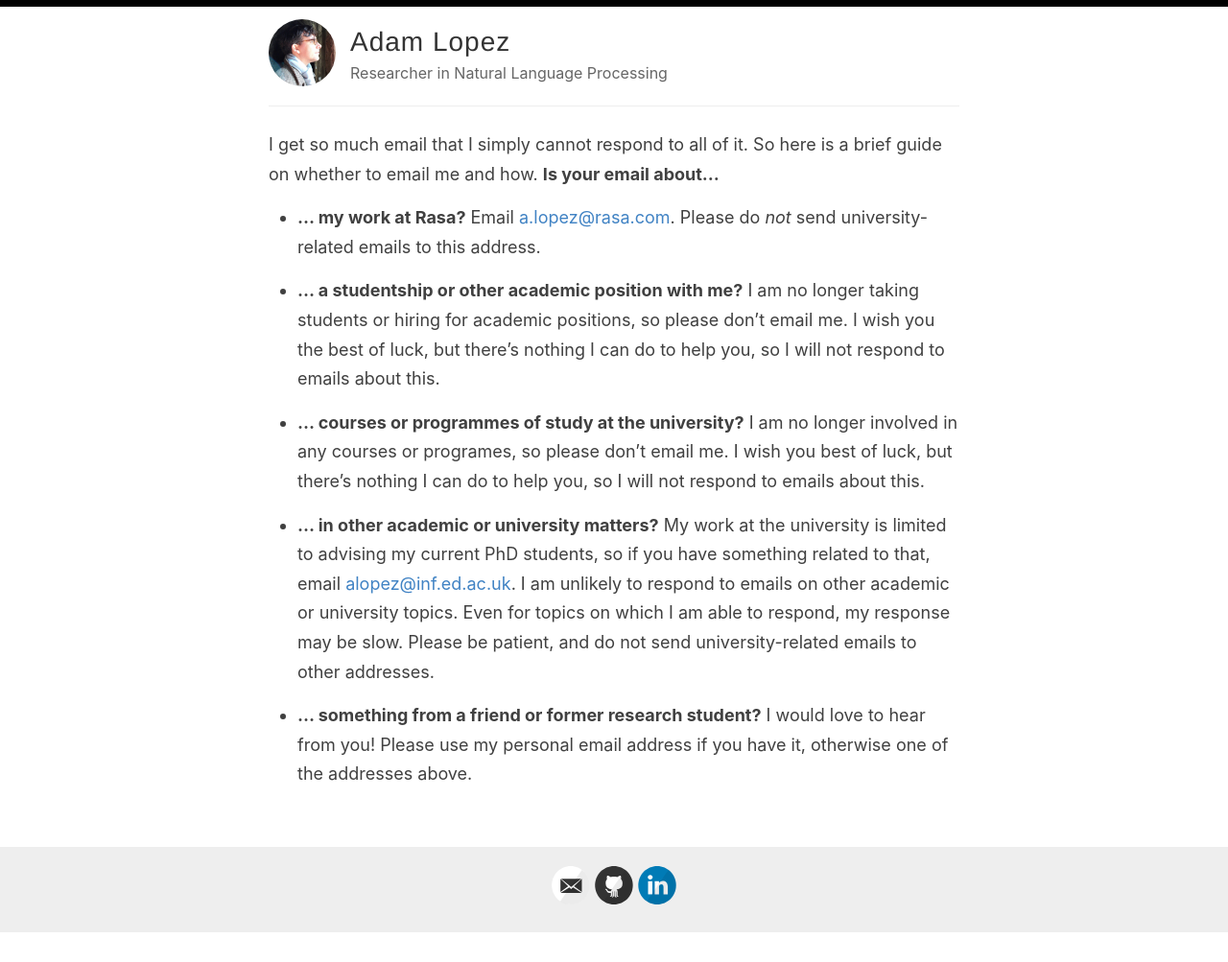
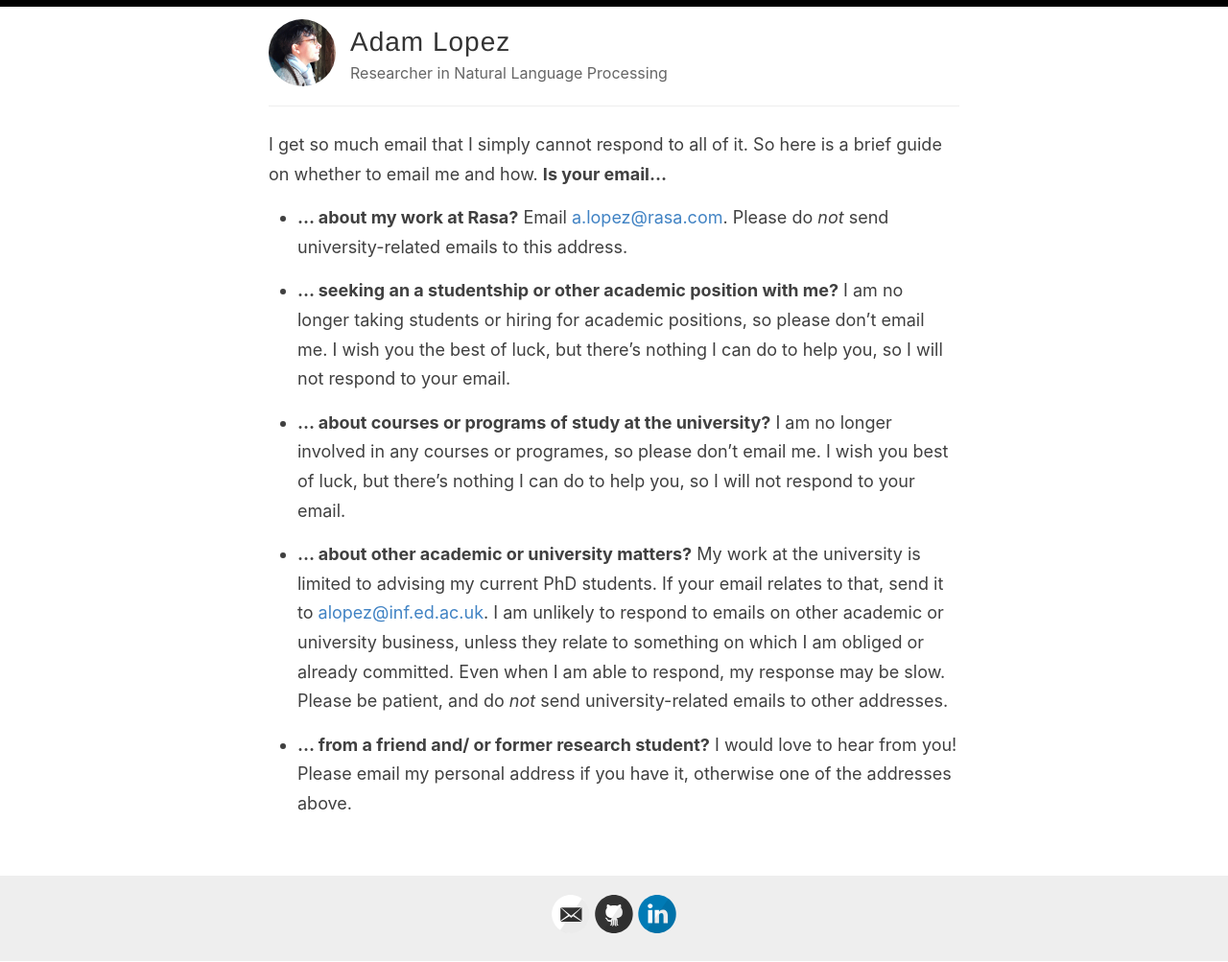
Before and after one commit to alopez/alopez.github.com, a Jekyll site: the page built from email.md, in a window 1280 px wide. Shown: the whole page at 96% size. Built offline with Jekyll 4.4.1, drawn with Linux system fonts in a browser that asks for light colours; before the commit the page ends 972 px from its top, so only the background shows below that.

Commit message:
line edit

```diff
--- a/email.md
+++ b/email.md
@@ -3,34 +3,34 @@ layout: default
 ---
 I get so much email that I simply cannot respond to all of it. So here
 is a brief guide on whether to email me and how. **Is your
-email about...**
+email...**
 
-- **... my work at Rasa?** Email <a.lopez@rasa.com>. Please
+- **... about my work at Rasa?** Email <a.lopez@rasa.com>. Please
   do _not_ send university-related emails to this address.
 
-
-- **... a studentship or other academic
+- **... seeking an a studentship or other academic
   position with me?** I am no longer taking students or hiring
   for academic positions, so please don't email me. I wish
   you the best of luck, but there's nothing I can do to help you,
-  so I will not respond to emails about this.
+  so I will not respond to your email.
 
-- **... courses or programmes of study
+- **... about courses or programs of study
   at the university?** I am no longer involved in any courses
   or programes, so please don't email me. I wish you best of
   luck, but there's nothing I can do to help you, so I will
-  not respond to emails about this.
+  not respond to your email.
 
-- **... in other academic or university
+- **... about other academic or university
   matters?** My work at the university is limited to advising
-  my current PhD students, so if you have something related
-  to that, email <alopez@inf.ed.ac.uk>. I
+  my current PhD students. If your email relates
+  to that, send it to <alopez@inf.ed.ac.uk>. I
   am unlikely to respond to emails on other academic or
-  university topics. Even for topics on which I am able to
+  university business, unless they relate to something on which
+  I am obliged or already committed. Even when I am able to
   respond, my response may be slow. Please be patient, and
-  do not send university-related emails to other addresses.
+  do _not_ send university-related emails to other addresses.
 
-- **... something from a friend or former research student?**
-  I would love to hear from you! Please use my personal
-  email address if you have it, otherwise one of the addresses
+- **... from a friend and/ or former research student?**
+  I would love to hear from you! Please email my personal
+  address if you have it, otherwise one of the addresses
   above.
```
